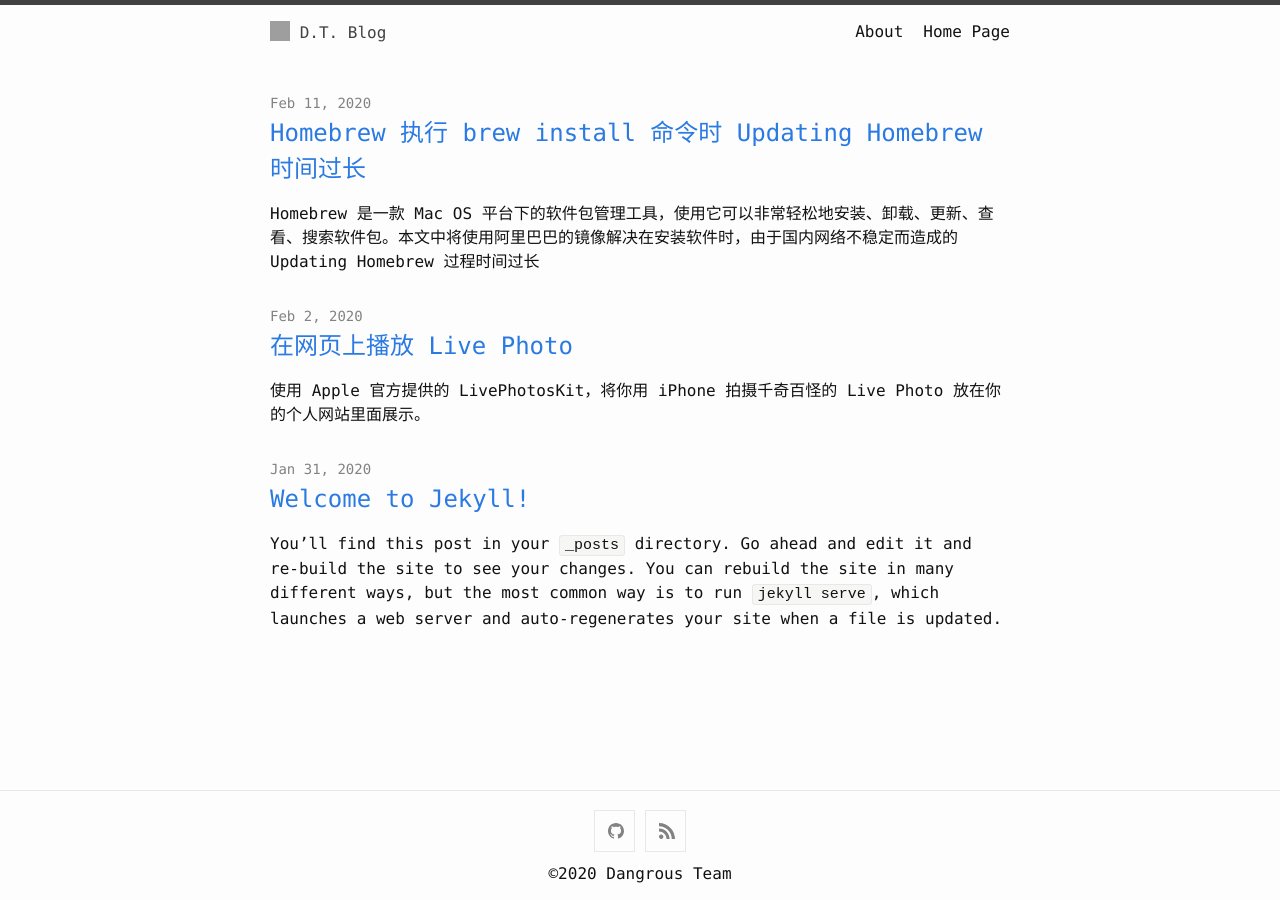
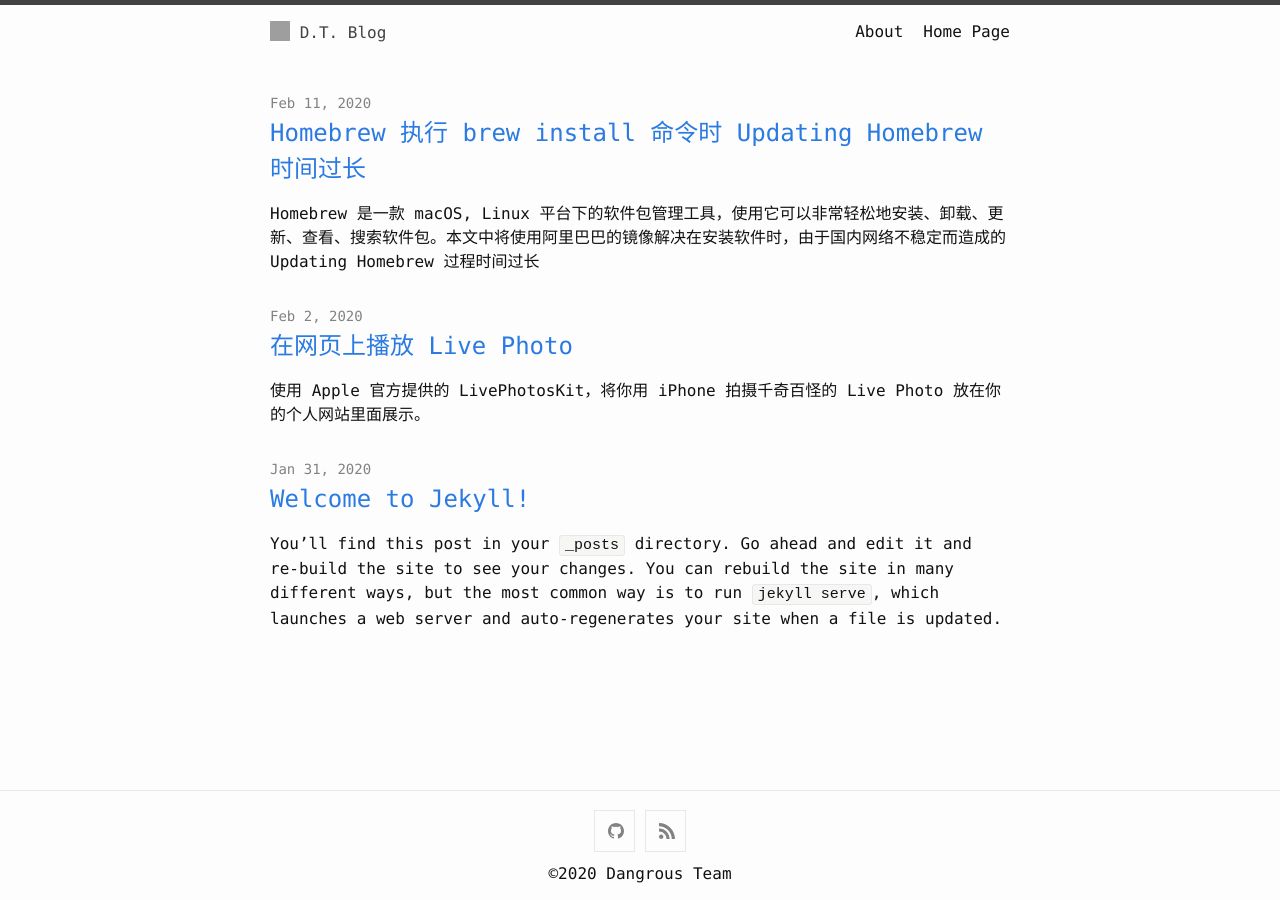
Before and after one commit to Dangerous-Team/blog, a Jekyll site: the page built from index.html, in a window 1280 px wide. Built offline with Jekyll 4.4.1, drawn with Linux system fonts in a browser that asks for light colours.

Commit message:
Homebrew 执行 brew install 命令时 Updating Homebrew 时间过长

````diff
--- a/_posts/2020-02-11-Homebrew-执行-brew-install-命令时-Updating-时间过长.markdown
+++ b/_posts/2020-02-11-Homebrew-执行-brew-install-命令时-Updating-时间过长.markdown
@@ -6,9 +6,9 @@
 date:   "2020-02-11"
 lang:   "zh-CN"
 categories: ["Web", "Mac"]
-excerpt: "Homebrew 是一款 Mac OS 平台下的软件包管理工具，使用它可以非常轻松地安装、卸载、更新、查看、搜索软件包。本文中将使用阿里巴巴的镜像解决在安装软件时，由于国内网络不稳定而造成的 Updating Homebrew 过程时间过长"
+excerpt: "Homebrew 是一款 macOS, Linux 平台下的软件包管理工具，使用它可以非常轻松地安装、卸载、更新、查看、搜索软件包。本文中将使用阿里巴巴的镜像解决在安装软件时，由于国内网络不稳定而造成的 Updating Homebrew 过程时间过长"
 ---
-由于 Homebrew 官方使用的是 GitHub 来做源，但 GitHub 即使归于微软公司麾下来，在国内的网络环境下还是非常不稳定，所以在使用 Homebrew 安装软件包的时可能会长时间卡在 Updating Homebrew... 这个步骤，如下。
+由于 Homebrew[^1] 官方使用的是 GitHub 来做源，但 GitHub 即使归于微软公司麾下了，在国内的网络环境下还是非常不稳定，所以在使用 Homebrew 安装软件包的时可能会长时间卡在 Updating Homebrew... 这个步骤，如下。
 ```bash
 ➜ ~ brew install imagemagick
 Updating Homebrew...
@@ -82,3 +82,5 @@
 ```
 
 🍺  Done!
+
+[^1]: 适用于 macOS, Linux 的缺失包管理器
````
